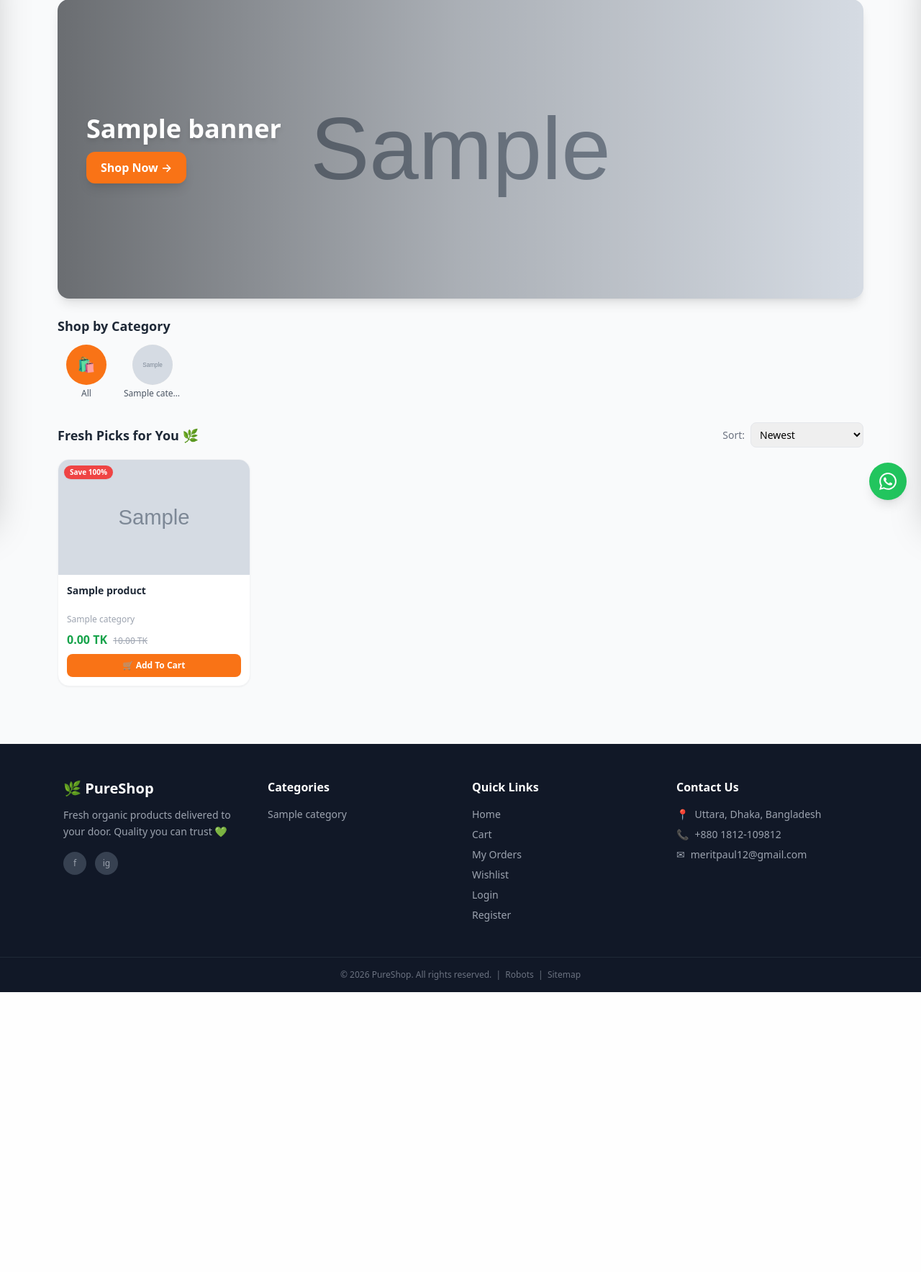
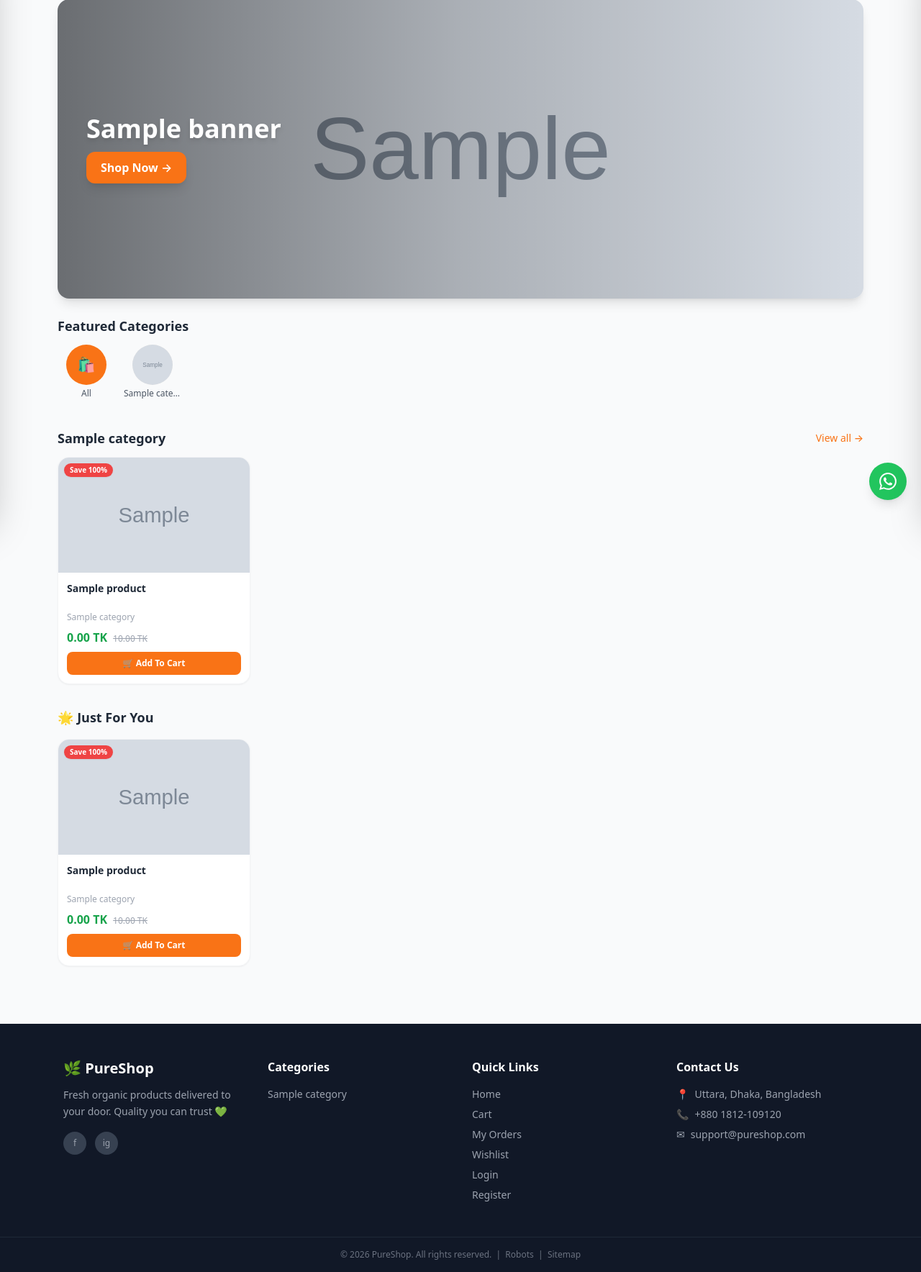
Before and after one commit to Meritpaul/ecommerce, a Django app: page / in a window 1280 px wide. Shown: the part 81-1849 px from the top of the page at 72% size. Before the commit the page ends 1460 px from the top, so only its background shows below. Run offline with Django 5.2, Linux system fonts and the light colour scheme; tables that the repository leaves empty hold one stand-in row (values such as "Sample post"); grey boxes marked "Sample" are stand-in pictures; data that the repository does not hold is empty; some libraries are stand-ins or nearby versions.

Commit message:
first commit

```diff
--- a/cart/views.py
+++ b/cart/views.py
@@ -65,13 +65,16 @@ def cart_api(request):
 
     items = []
     for item in cart:
+        product = item['product']
         items.append({
-            'id':       item['product'].id,
-            'name':     item['product'].name,
-            'price':    float(item['product'].price),
-            'quantity': item['quantity'],
-            'total':    float(item['total_price']),
-            'image':    item['product'].image.url if item['product'].image else '',
+            'id':             product.id,
+            'name':           product.name,
+            'price':          float(item['unit_price']),    # discount-aware price actually charged
+            'original_price': float(product.price),
+            'on_sale':        product.is_on_sale,
+            'quantity':       item['quantity'],
+            'total':          float(item['total_price']),
+            'image':          product.image.url if product.image else '',
         })
 
     return _cart_summary(cart, extra={'items': items})
--- a/products/templates/products/product_list.html
+++ b/products/templates/products/product_list.html
@@ -107,7 +107,7 @@
 ════════════════════════════════════════════ -->
 {% if categories %}
 <div class="px-4 mt-6 max-w-6xl mx-auto">
-    <h2 class="text-lg font-bold text-gray-800 mb-3">Shop by Category</h2>
+    <h2 class="text-lg font-bold text-gray-800 mb-3">Featured Categories</h2>
     <div class="flex gap-3 overflow-x-auto pb-2 -mx-1 px-1 scrollbar-hide">
 
         <a href="/"
@@ -138,8 +138,57 @@
 {% endif %}
 
 
+{% if is_plain_homepage %}
+
     <!-- ═══════════════════════════════════════════
-    SEARCH RESULT / SORT BAR
+         BEST SELLING (homepage only)
+    ════════════════════════════════════════════ -->
+    {% if best_selling %}
+    <div class="px-4 mt-8 max-w-6xl mx-auto">
+        <div class="flex items-center justify-between mb-3">
+            <h2 class="text-lg font-bold text-gray-800">🔥 Best Selling</h2>
+        </div>
+        <div class="grid grid-cols-2 sm:grid-cols-3 md:grid-cols-4 gap-4">
+            {% for product in best_selling %}
+            {% include 'products/_product_card.html' %}
+            {% endfor %}
+        </div>
+    </div>
+    {% endif %}
+
+
+    <!-- ═══════════════════════════════════════════
+         CATEGORY-WISE SECTIONS (homepage only)
+    ════════════════════════════════════════════ -->
+    {% for section in category_sections %}
+    <div class="px-4 mt-8 max-w-6xl mx-auto">
+        <div class="flex items-center justify-between mb-3">
+            <h2 class="text-lg font-bold text-gray-800">{{ section.category.name }}</h2>
+            <a href="/?category={{ section.category.id }}"
+               class="text-sm font-medium text-orange-500 hover:underline whitespace-nowrap">
+                View all →
+            </a>
+        </div>
+        <div class="grid grid-cols-2 sm:grid-cols-3 md:grid-cols-4 gap-4">
+            {% for product in section.products %}
+            {% include 'products/_product_card.html' %}
+            {% endfor %}
+        </div>
+    </div>
+    {% endfor %}
+
+
+    <!-- ═══════════════════════════════════════════
+         JUST FOR YOU (homepage final grid)
+    ════════════════════════════════════════════ -->
+    <div class="px-4 mt-8 max-w-6xl mx-auto">
+        <h2 class="text-lg font-bold text-gray-800 mb-3">🌟 Just For You</h2>
+    </div>
+
+{% else %}
+
+    <!-- ═══════════════════════════════════════════
+         SEARCH RESULT / SORT BAR (filtered views only)
     ════════════════════════════════════════════ -->
     <div class="px-4 mt-6 max-w-6xl mx-auto flex items-center justify-between flex-wrap gap-3">
         <div>
@@ -148,8 +197,10 @@
                 Results for "<span class="text-orange-500">{{ query }}</span>"
             </h2>
             <p class="text-sm text-gray-500">{{ products.paginator.count }} product{{ products.paginator.count|pluralize }} found</p>
+            {% elif selected_cat %}
+            <h2 class="text-lg font-bold text-gray-800">Category Products</h2>
             {% else %}
-        <h2 class="text-lg font-bold text-gray-800">Fresh Picks for You 🌿</h2>
+            <h2 class="text-lg font-bold text-gray-800">🌟 Just For You</h2>
             {% endif %}
         </div>
 
@@ -166,6 +217,8 @@
             </select>
         </form>
     </div>
+
+{% endif %}
 
 
 <!-- ═══════════════════════════════════════════
--- a/products/views.py
+++ b/products/views.py
@@ -85,10 +85,12 @@ def product_list(request):
         'categories':         categories,
         'banners':            banners,
         'query':              query,
-        'sort':                sort,
-        'sort':         sort,
-        'selected_cat': category_id,
-        'wishlist_ids': wishlist_ids,
+        'sort':               sort,
+        'selected_cat':       category_id,
+        'wishlist_ids':       wishlist_ids,
+        'is_plain_homepage':  is_plain_homepage,
+        'category_sections':  category_sections,
+        'best_selling':       best_selling,
     })
 
 
@@ -97,20 +99,23 @@ def product_list(request):
 # ─────────────────────────────────────────────
 def product_detail(request, id):
     product   = get_object_or_404(Product, id=id, is_active=True)
-    related   = Product.objects.filter(
+    related   = Product.objects.select_related('category').filter(
         category=product.category, is_active=True
     ).exclude(id=id)[:4]
 
-    in_wishlist = False
+    in_wishlist  = False
+    wishlist_ids = []
     if request.user.is_authenticated:
-        in_wishlist = Wishlist.objects.filter(
-            user=request.user, product=product
-        ).exists()
+        wishlist_ids = list(
+            Wishlist.objects.filter(user=request.user).values_list('product_id', flat=True)
+        )
+        in_wishlist = product.id in wishlist_ids
 
     return render(request, 'products/product_detail.html', {
-        'product':     product,
-        'related':     related,
-        'in_wishlist': in_wishlist,
+        'product':      product,
+        'related':      related,
+        'in_wishlist':  in_wishlist,
+        'wishlist_ids': wishlist_ids,
     })
 
 
@@ -125,10 +130,11 @@ def category_products(request, id):
     page_obj    = paginator.get_page(request.GET.get('page', 1))
 
     return render(request, 'products/product_list.html', {
-        'products':     page_obj,
-        'selected_cat': str(id),
-        'banners':      Banner.objects.filter(is_active=True),
-        'categories':   Category.objects.all(),
+        'products':          page_obj,
+        'selected_cat':      str(id),
+        'banners':           Banner.objects.filter(is_active=True),
+        'categories':        Category.objects.all(),
+        'is_plain_homepage': False,
     })
 
 
--- a/templates/base.html
+++ b/templates/base.html
@@ -338,7 +338,7 @@
 <!-- ═══════════════════════════════════════════
      WHATSAPP CHAT BUTTON
 ════════════════════════════════════════════ -->
-<a href="https://wa.me/8801812109812?text=Hi%20PureShop%2C%20I%20need%20help!"
+<a href="https://wa.me/8801812109120?text=Hi%20PureShop%2C%20I%20need%20help!"
    target="_blank" rel="noopener"
    class="fixed bottom-20 md:bottom-6 right-5 z-40 bg-green-500 hover:bg-green-600 text-white p-3.5 rounded-full shadow-lg hover:scale-110 transition"
    title="Chat on WhatsApp" aria-label="Chat on WhatsApp">
@@ -402,8 +402,8 @@
             <h3 class="text-white font-semibold mb-4">Contact Us</h3>
             <ul class="space-y-2 text-sm">
                 <li class="flex items-start gap-2">📍 <span>Uttara, Dhaka, Bangladesh</span></li>
-                <li class="flex items-center gap-2">📞 <a href="tel:+8801812109812" class="hover:text-orange-400 transition">+880 1812-109812</a></li>
-                <li class="flex items-center gap-2">✉ <a href="mailto:meritpaul12@gmail.com" class="hover:text-orange-400 transition">meritpaul12@gmail.com</a></li>
+                <li class="flex items-center gap-2">📞 <a href="tel:+8801812109120" class="hover:text-orange-400 transition">+880 1812-109120</a></li>
+                <li class="flex items-center gap-2">✉ <a href="mailto:support@pureshop.com" class="hover:text-orange-400 transition">support@pureshop.com</a></li>
             </ul>
         </div>
     </div>
@@ -520,7 +520,10 @@ window.loadCart = function() {
                          onerror="this.style.display='none'">
                     <div class="flex-1 min-w-0">
                         <p class="font-medium text-sm text-gray-800 truncate">${item.name}</p>
-                        <p class="text-xs text-gray-500">${item.price} TK each</p>
+                        <p class="text-xs text-gray-500">
+                            ${item.price} TK each
+                            ${item.on_sale ? `<span class="line-through text-gray-400 ml-1">${item.original_price} TK</span>` : ''}
+                        </p>
                         <div class="flex items-center gap-2 mt-1.5">
                             <button class="cart-btn w-6 h-6 bg-white border rounded-full text-sm font-bold hover:bg-orange-50 hover:border-orange-400 transition"
                                     data-action="decrease" data-product-id="${item.id}">−</button>
```
Also changed, not shown: cart/templates/cart/cart_details.html (+12 -7 lines), products/templates/products/product_detail.html (+26 -18 lines), products/templates/products/wishlist.html (+36 -10 lines). Lines whose indentation alone changed are shown as unchanged.
